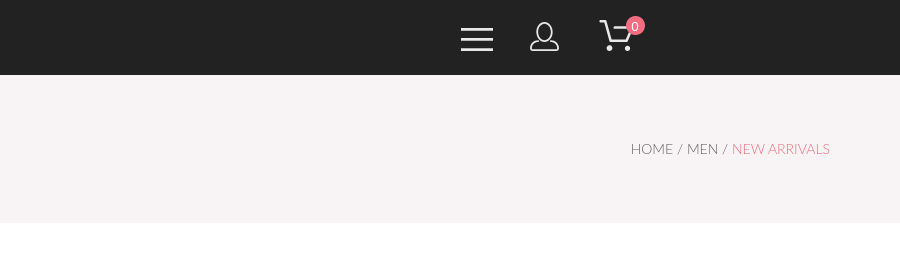
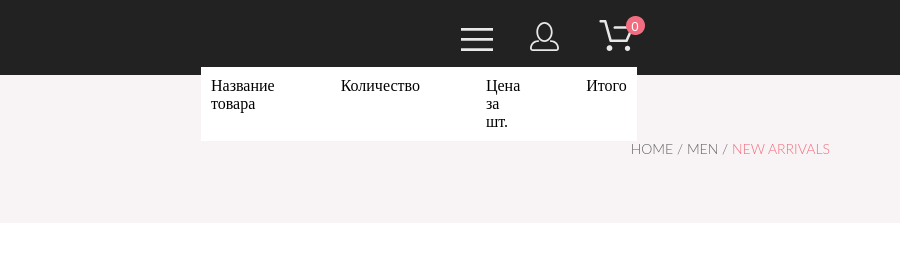
Before and after one commit to kaelkael13/project, a plain HTML site: page lesson8/shop/catalog.html in a window 1280 px wide. Shown: the top 271 px of the page, 380-1280 px from the left. Drawn offline with Linux system fonts and the light colour scheme.

Commit message:
popup cart

```diff
--- a/lesson8/shop/catalog.html
+++ b/lesson8/shop/catalog.html
@@ -26,6 +26,12 @@
                         <p>0</p>
                     </div>
                 </button>
+                <div class="popupCart">
+                    <p>Название товара</p>
+                    <p>Количество</p>
+                    <p>Цена за шт.</p>
+                    <p>Итого</p>
+                </div>
             </div>
         </div>
         <div class="top__catalog">
--- a/lesson8/shop/style.css
+++ b/lesson8/shop/style.css
@@ -24,6 +24,18 @@
 
 .top__head_right {
   padding-right: 32px;
+  position: relative;
+}
+
+.popupCart {
+  position: absolute;
+  display: grid;
+  grid-template-columns: repeat(4, 1fr);
+  gap: 66px;
+  top: 47px;
+  right: 32px;
+  background-color: white;
+  padding: 10px 10px;
 }
 
 .cartButton {
```
Also changed, not shown: lesson8/shop/index.html (+1 -0 lines).
